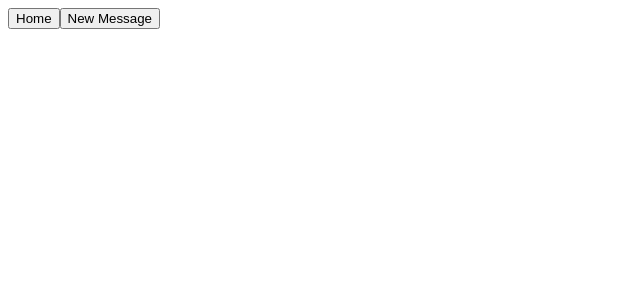
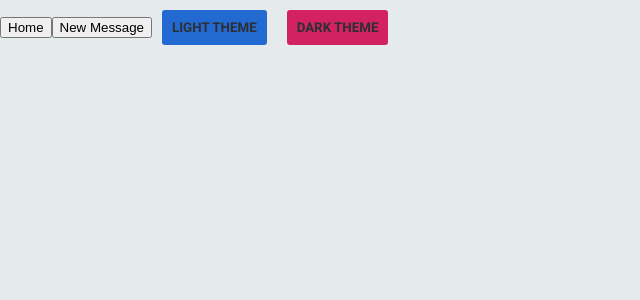
Before and after one commit to MMthree/weWatch, a React (Create React App) app in the folder client/: page /1 in a window 1280 px wide. Shown: the top 300 px of the page, without its empty margins (0-640 px from the left). Built offline with nearby package versions, Linux system fonts and the light colour scheme.

Commit message:
theme provider with dark mode toggle

```diff
--- a/client/public/index.html
+++ b/client/public/index.html
@@ -10,34 +10,16 @@
       content="Web site created using create-react-app"
     />
     <link rel="apple-touch-icon" href="%PUBLIC_URL%/logo192.png" />
-    <!--
-      manifest.json provides metadata used when your web app is installed on a
-      user's mobile device or desktop. See https://developers.google.com/web/fundamentals/web-app-manifest/
-    -->
+
     <link rel="manifest" href="%PUBLIC_URL%/manifest.json" />
-    <!--
-      Notice the use of %PUBLIC_URL% in the tags above.
-      It will be replaced with the URL of the `public` folder during the build.
-      Only files inside the `public` folder can be referenced from the HTML.
 
-      Unlike "/favicon.ico" or "favicon.ico", "%PUBLIC_URL%/favicon.ico" will
-      work correctly both with client-side routing and a non-root public URL.
-      Learn how to configure a non-root public URL by running `npm run build`.
-    -->
-    <title>React App</title>
+    <link href="https://fonts.googleapis.com/css2?family=Roboto:wght@400;500;700&display=swap" rel="stylesheet">
+
+    <title>weWatch</title>
   </head>
   <body>
     <noscript>You need to enable JavaScript to run this app.</noscript>
     <div id="root"></div>
-    <!--
-      This HTML file is a template.
-      If you open it directly in the browser, you will see an empty page.
 
-      You can add webfonts, meta tags, or analytics to this file.
-      The build step will place the bundled scripts into the <body> tag.
-
-      To begin the development, run `npm start` or `yarn start`.
-      To create a production bundle, use `npm run build` or `yarn build`.
-    -->
   </body>
 </html>
--- a/client/src/App.css
+++ b/client/src/App.css
@@ -1,38 +1,23 @@
-.App {
-  text-align: center;
+html {
+  box-sizing: border-box;
+  font-size: 16px;
 }
 
-.App-logo {
-  height: 40vmin;
-  pointer-events: none;
+*, *:before, *:after {
+  box-sizing: inherit;
 }
 
-@media (prefers-reduced-motion: no-preference) {
-  .App-logo {
-    animation: App-logo-spin infinite 20s linear;
-  }
+body, h1, h2, h3, h4, h5, h6, p, ol, ul {
+  margin: 0;
+  padding: 0;
+  font-weight: normal;
 }
 
-.App-header {
-  background-color: #282c34;
-  min-height: 100vh;
-  display: flex;
-  flex-direction: column;
-  align-items: center;
-  justify-content: center;
-  font-size: calc(10px + 2vmin);
-  color: white;
+ol, ul {
+  list-style: none;
 }
 
-.App-link {
-  color: #61dafb;
+img {
+  max-width: 100%;
+  height: auto;
 }
-
-@keyframes App-logo-spin {
-  from {
-    transform: rotate(0deg);
-  }
-  to {
-    transform: rotate(360deg);
-  }
-}
--- a/client/src/App.js
+++ b/client/src/App.js
@@ -1,23 +1,34 @@
 import React from 'react';
 import { BrowserRouter, Route, Switch } from 'react-router-dom';
+import { connect } from 'react-redux';
 
+import { ThemeProvider } from 'styled-components';
 import './App.css';
+import { Container } from './shared/container';
 
 // Pages
 import Home from './pages/home';
 import WatchRoom from './pages/watchRoom';
 
-function App() {
+function App({ theme }) {
   return (
+      <ThemeProvider theme={theme}>
         <BrowserRouter>
 
+          <Container>
             <Switch>
               <Route exact path="/" component={Home} />
               <Route path="/:id" component={WatchRoom} />
             </Switch>
+          </Container>
 
         </BrowserRouter>
+      </ThemeProvider>
   );
 }
 
-export default App;
+const mapStateToProps = state => ({
+  theme: state.theme.theme
+});
+
+export default connect(mapStateToProps)(App);
--- /dev/null
+++ b/client/src/actions/themeActions.js
@@ -0,0 +1,22 @@
+import { LIGHT_THEME, DARK_THEME } from '../types';
+
+export const toggleTheme = () => (dispatch, getState) => {
+    const themeType = getState.theme.isDark ? LIGHT_THEME : DARK_THEME;
+
+    dispatch({
+        type: themeType
+    })
+};
+
+
+export const enableLightTheme = () => dispatch => {
+    dispatch({
+        type: LIGHT_THEME,
+    })
+};
+
+export const enableDarkTheme = () => dispatch => {
+    dispatch({
+        type: DARK_THEME,
+    })
+};
--- a/client/src/pages/watchRoom.js
+++ b/client/src/pages/watchRoom.js
@@ -1,9 +1,11 @@
 import React from 'react';
 import { connect } from 'react-redux';
 import { Link } from 'react-router-dom';
+import { Button } from '../shared'
 import { submitMessage } from '../actions/chatActions';
+import { enableLightTheme, enableDarkTheme, toggleTheme } from '../actions/themeActions';
 
-const WatchRoom = ({ chat, submitMessage }) => {
+const WatchRoom = ({ chat, submitMessage, lightTheme, darkTheme }) => {
     return (
         <div>
             <Link to="/">
@@ -13,6 +15,14 @@ const WatchRoom = ({ chat, submitMessage }) => {
             <button onClick={() => submitMessage({name: "mario", msg: "Hi, my name is Mario!"})}>
                 New Message
             </button>
+
+            <Button onClick={() => lightTheme()}>
+                light Theme
+            </Button>
+
+            <Button secondary onClick={() => darkTheme()}>
+                Dark Theme
+            </Button>
 
             {chat.map(ch => (
                 <div key={ch.msg}>
@@ -24,8 +34,15 @@ const WatchRoom = ({ chat, submitMessage }) => {
     )
 }
 
+const mapActionsToProps = {
+    toggleTheme,
+    submitMessage,
+    lightTheme: enableLightTheme,
+    darkTheme: enableDarkTheme
+};
+
 const mapStateToProps = state => ({
     chat: state.chat.messages
 })
 
-export default connect(mapStateToProps, {submitMessage})(WatchRoom)
+export default connect(mapStateToProps, mapActionsToProps)(WatchRoom)
--- a/client/src/reducers/index.js
+++ b/client/src/reducers/index.js
@@ -1,7 +1,9 @@
 import { combineReducers } from 'redux';
 
 import chatReducer from './chatReducer';
+import themeReducer from './themeReducer';
 
 export default combineReducers({
-    chat: chatReducer
+    chat: chatReducer,
+    theme: themeReducer
 });
--- /dev/null
+++ b/client/src/reducers/themeReducer.js
@@ -0,0 +1,24 @@
+import { LIGHT_THEME, DARK_THEME } from '../types';
+import { light, dark } from '../theme';
+
+const initialState = {
+    theme: light,
+    isDark: false
+};
+
+export default function (state = initialState, action) {
+    switch (action.type) {
+        case LIGHT_THEME:
+            return {
+                theme: light,
+                isDark: false
+            }
+        case DARK_THEME:
+            return {
+                theme: dark,
+                isDark: true
+            }
+        default:
+            return state
+    }
+}
--- /dev/null
+++ b/client/src/shared/button.js
@@ -0,0 +1,15 @@
+import styled from 'styled-components';
+
+export const Button = styled.button`
+    background-color: ${props => props.secondary ? props.theme.colors.secondary : props.theme.colors.primary};
+    border-radius: 3px;
+    color: ${props => props.theme.colors.text};
+    padding: 10px 10px;
+    margin: 10px;
+    text-align: center;
+    cursor: pointer;
+    border: none;
+    font-family: ${props => props.theme.fonts.primary};
+    text-transform: uppercase;
+    font-weight: 700;
+`
--- /dev/null
+++ b/client/src/shared/container.js
@@ -0,0 +1,7 @@
+import styled from 'styled-components';
+
+export const Container = styled.div`
+    height: 100vh;
+    width: 100vw;
+    background-color: ${props => props.theme.colors.bg}
+`
--- /dev/null
+++ b/client/src/shared/index.js
@@ -0,0 +1,7 @@
+import { Container } from './container';
+import { Button } from './button';
+
+export {
+    Container,
+    Button
+}
--- /dev/null
+++ b/client/src/theme/index.js
@@ -0,0 +1,35 @@
+export const light = {
+    colors: {
+        primary: "#2269D2",
+        secondary: "#D22261",
+        text: "#2D2F33",
+        bg: "#E5EBEC",
+    },
+    fonts: {
+        primary: "'Roboto', sans-serif"
+    },
+    breakPoints: {
+        sm: "640",
+        md: "768",
+        lg: "1024",
+        xl: "1280"
+    }
+};
+
+export const dark = {
+    colors: {
+        primary: "#2269D2",
+        secondary: "#D22261",
+        text: "#E5EBEC",
+        bg: "#2D2F33",
+    },
+    fonts: {
+        primary: "'Roboto', sans-serif"
+    },
+    breakPoints: {
+        sm: "640",
+        md: "768",
+        lg: "1024",
+        xl: "1280"
+    }
+};
--- a/client/src/types.js
+++ b/client/src/types.js
@@ -1 +1,6 @@
+// Theme Types
+export const LIGHT_THEME = "LIGHT_THEME";
+export const DARK_THEME = "DARK_THEME";
+
+// Chat Types
 export const SUBMIT_MESSAGE = "SUBMIT_MESSAGE";
```
Lines whose indentation alone changed are shown as unchanged.
